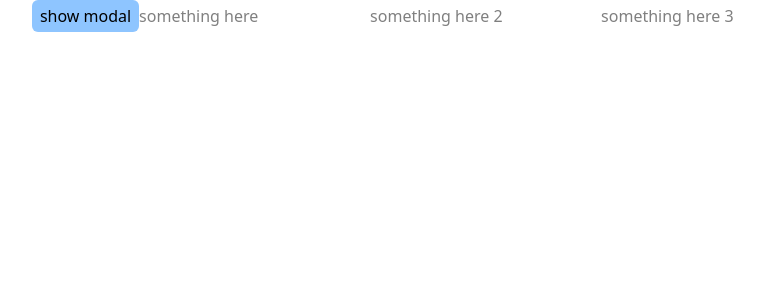
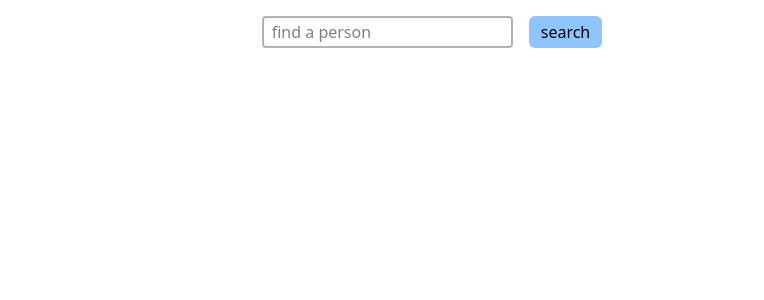
Before and after one commit to kirollos-sedhom/React-practice, a React (Vite) app: page / in a window 1280 px wide. Shown: the top 300 px of the page, without its empty margins (208-972 px from the left). Built offline with nearby package versions, Linux system fonts and the light colour scheme.

Commit message:
starter githubProfileFinder

```diff
--- a/src/App.tsx
+++ b/src/App.tsx
@@ -13,22 +13,23 @@ import ProgressIndicator from "./components/ProgressIndicator";
 import Modal from "./components/Modal";
 import PlaceHolderPage from "./components/PlaceHolderPage"; // contains the modal
 import FramerMotion from "./components/FramerMotionTutorial/FramerMotion";
+import GithubProfileFinder from "./components/GithubProfileFinder";
 
 function App() {
   return (
     <>
-      {/* <Accordion /> */}
-      {/* <ColorGenerator /> */}
-      {/* <StarRating /> */}
-      {/* <ImageSlider /> */}
-      {/* <Products /> */}
-      {/* <TreeView /> */}
-      {/* <QRGenerator /> */}
-      {/* <DarkMode /> */}
-      {/* <ProgressIndicator /> */}
-      {/* <Tabs /> */}
-      <PlaceHolderPage />
-      {/* <FramerMotion /> */}
+      {/* <Accordion />
+      <ColorGenerator />
+      <StarRating />
+      <ImageSlider />
+      <Products />
+      <TreeView />
+      <QRGenerator />
+      <DarkMode />
+      <ProgressIndicator />
+      <Tabs />
+      <PlaceHolderPage /> */}
+      <GithubProfileFinder />
     </>
   );
 }
--- /dev/null
+++ b/src/components/GithubProfileFinder.tsx
@@ -0,0 +1,41 @@
+import React, { useRef } from "react";
+
+/*
+you should use github public api to fetch user details
+get name , profile link , join date, public repos, followers, following
+
+
+*/
+
+const GithubProfileFinder = () => {
+  const inputRef = useRef<HTMLInputElement | null>(null);
+  return (
+    <div className="flex flex-col items-center">
+      <div className="search_menu flex gap-4 mt-4">
+        <input
+          ref={inputRef}
+          className="border-2 border-black/30 rounded-sm px-2 "
+          type="text"
+          placeholder="find a person"
+        />
+
+        <button
+          onClick={handleSearch}
+          className="bg-blue-300 px-3 py-1 rounded-md"
+        >
+          search
+        </button>
+      </div>
+    </div>
+  );
+
+  function handleSearch() {
+    if (inputRef.current) {
+      console.log(inputRef.current.value);
+    } else {
+      console.log("please write something");
+    }
+  }
+};
+
+export default GithubProfileFinder;
--- a/src/components/ImageSlider.tsx
+++ b/src/components/ImageSlider.tsx
@@ -53,13 +53,13 @@ const ImageSlider = () => {
     }
   }
   return data ? (
-    <div className="flex flex-col justify-center items-center select-none relative">
+    <div className="flex flex-col justify-center items-center select-none relative w-full">
       <div className="flex justify-center items-center">
         <IoMdArrowDropleftCircle
           onClick={decreaseIndex}
           className="text-4xl mx-2 cursor-pointer"
         />
-        <div className="viewport overflow-hidden w-[500px]">
+        <div className="viewport overflow-hidden md:w-[500px] w-[200px]">
           <div
             className="track flex transition-transform duration-500 ease-in-out"
             style={{ transform: `translateX(-${currentIndex * 100}%)` }}
--- a/src/components/PlaceHolderPage.tsx
+++ b/src/components/PlaceHolderPage.tsx
@@ -16,16 +16,6 @@ const PlaceHolderPage = () => {
           show modal
         </button>
         <input type="text" className="bg-white" placeholder="something here" />
-        <input
-          type="text"
-          className="bg-white"
-          placeholder="something here 2"
-        />
-        <input
-          type="text"
-          className="bg-white"
-          placeholder="something here 3"
-        />
       </div>
       <AnimatePresence>
         {showModal && (
--- a/src/components/TreeView.tsx
+++ b/src/components/TreeView.tsx
@@ -16,7 +16,7 @@ const TreeView = () => {
                 data
     */
   return (
-    <div className="w-1/4 h-screen bg-blue-500 text-white text-xl p-2">
+    <div className="w-max h-screen bg-blue-500 text-white text-xl p-2">
       <TreeItem text="profile">
         <TreeItem text="details">
           <TreeItem text="location">
```
